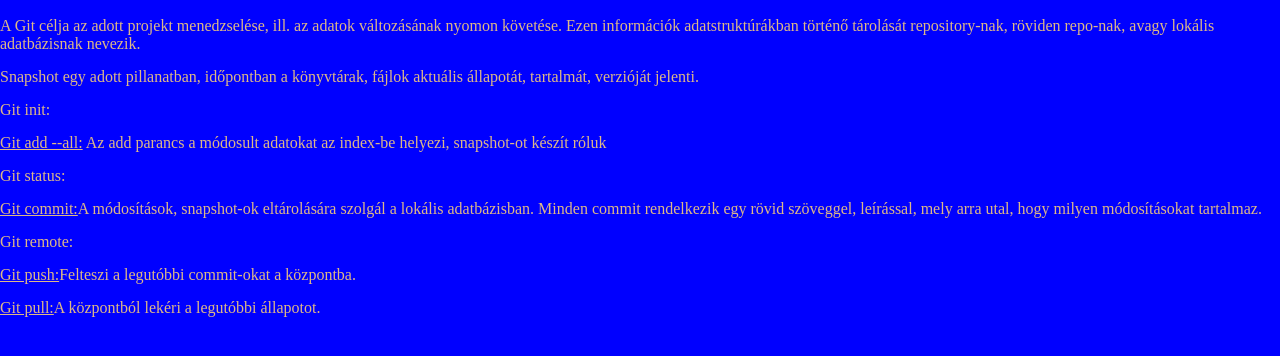
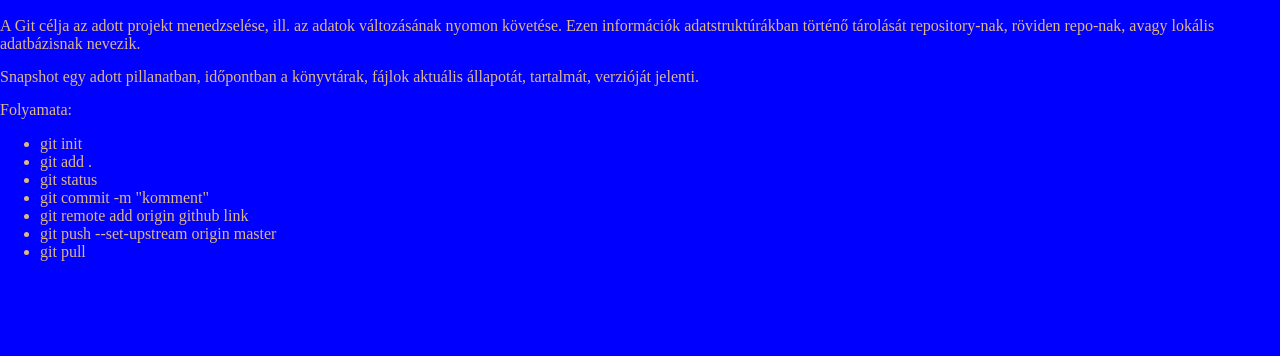
Before and after one commit to mdavid05/Githazi, a plain HTML site: page index.html in a window 1280 px wide. Shown: the part 50-406 px from the top of the page. Drawn offline with Linux system fonts and the light colour scheme.

Commit message:
html és css végleges

```diff
--- a/index.html
+++ b/index.html
@@ -17,28 +17,16 @@
         Snapshot egy adott pillanatban, időpontban a könyvtárak, fájlok aktuális állapotát,
         tartalmát, verzióját jelenti.
     </div>
-    <div>
-        Git init:
-    </div>
-    <div>
-       <u>Git add --all:</u> Az add parancs a módosult adatokat az index-be helyezi, snapshot-ot készít róluk
-    </div>
-    <div>
-        Git status:
-    </div>
-    <div>
-       <u>Git commit:</u>A módosítások, snapshot-ok eltárolására szolgál a lokális adatbázisban. Minden
-        commit rendelkezik egy rövid szöveggel, leírással, mely arra utal, hogy milyen
-        módosításokat tartalmaz.
-    </div>
-    <div>
-        Git remote:
-    </div>
-    <div>
-       <u>Git push:</u>Felteszi a legutóbbi commit-okat a központba.
-    </div>
-    <div>
-       <u>Git pull:</u>A központból lekéri a legutóbbi állapotot.
+    <div>Folyamata:
+        <ul>
+            <li>git init</li>
+            <li>git add .</li>
+            <li>git status</li>
+            <li>git commit -m "komment"</li>
+            <li>git remote add origin github link</li>
+            <li>git push --set-upstream origin master</li>
+            <li>git pull</li>
+        </ul>
     </div>
 </body>
 </html>
```
